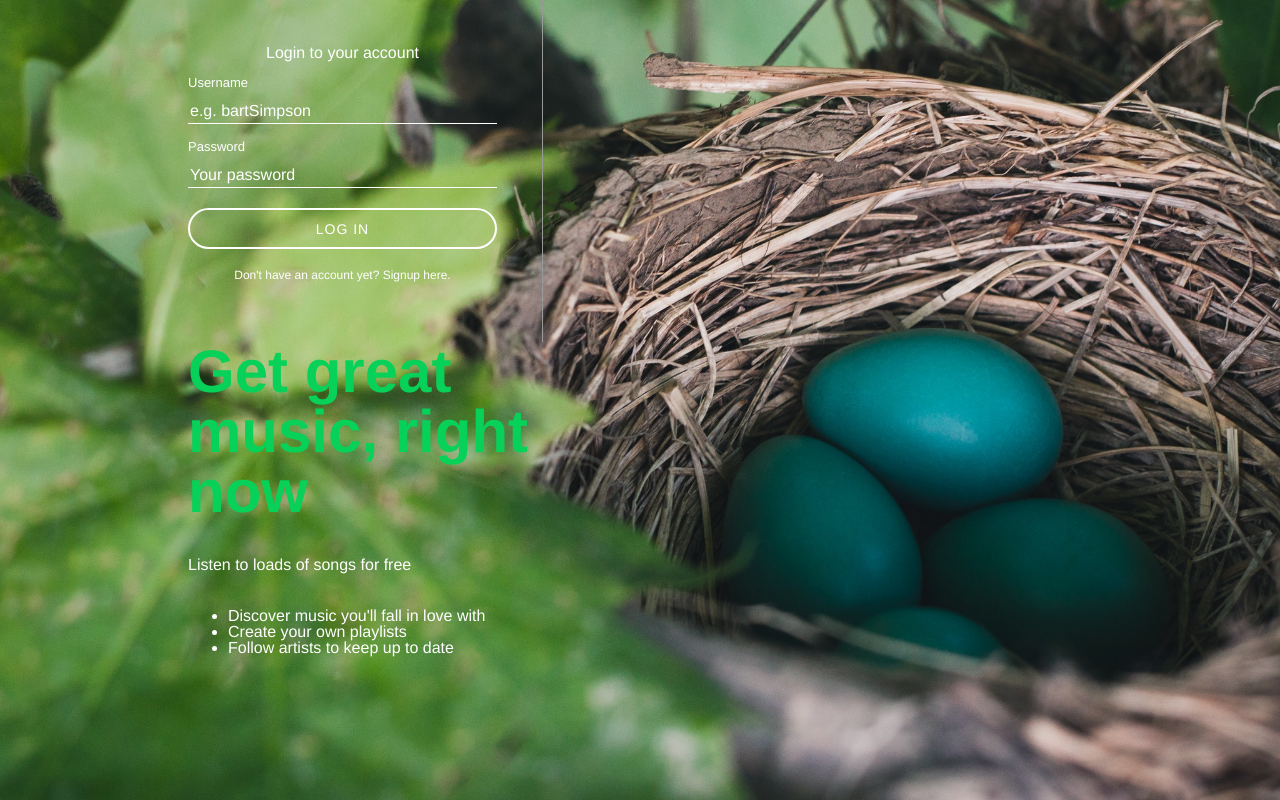
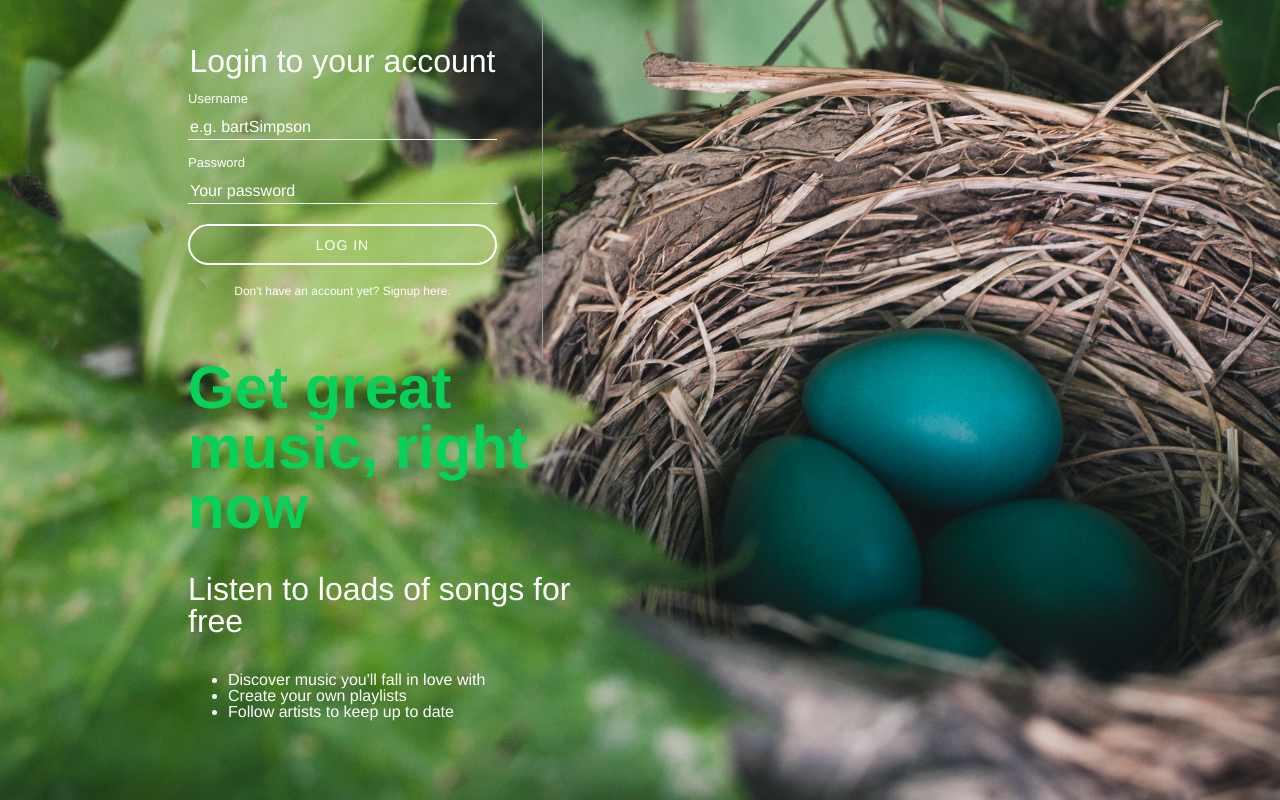
Before and after one commit to lakiikal/musnest2, a PHP site: page /register.php in a window 1280 px wide. Run offline with PHP 8.4, Linux system fonts and the light colour scheme; data that the repository does not hold is empty; some libraries are stand-ins or nearby versions.

Commit message:
css register

```diff
--- a/web/assets/css/register.css
+++ b/web/assets/css/register.css
@@ -139,11 +139,3 @@ body {
     font-size: 12px;
     display: block;
 }
-
-@media screen and (min-width:769px) {
-    body, h2, label, input, button, span, #loginText { font-size: 100% }
-}
-
-@media screen and (max-width:768px) {
-    body, h2, label, input, button, span, #loginText { font-size: 150% }
-}
```
